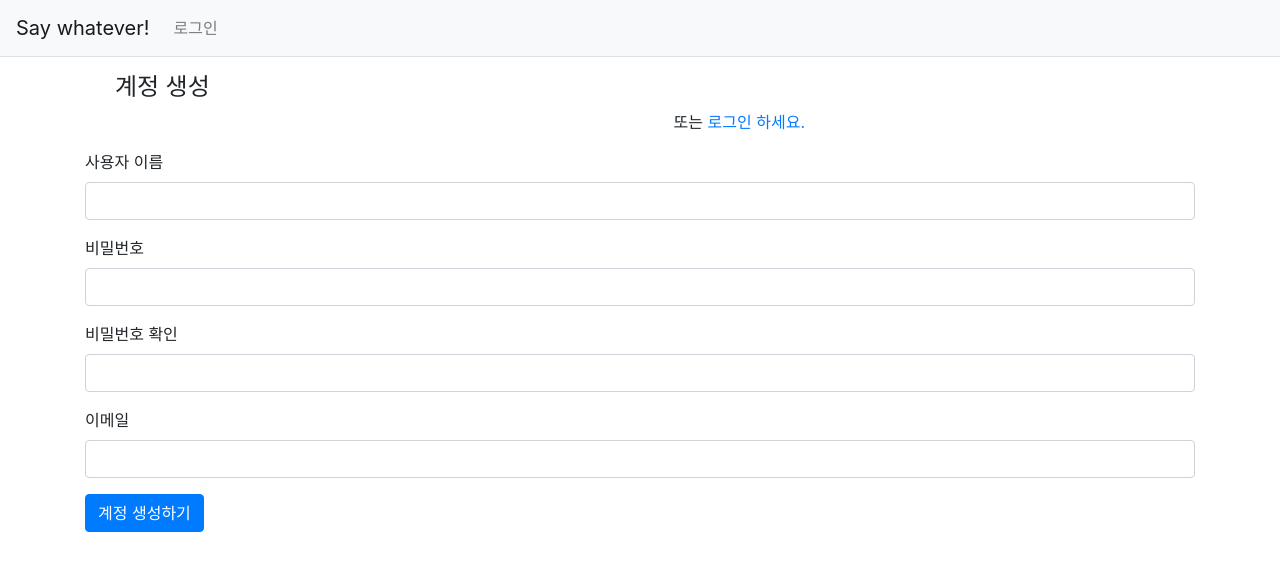
After one commit to HyeonYeong-Rose/django_board, a Django app: page /member/signup/ in a window 1280 px wide. The commit adds this page. Shown: the top 571 px of the page. Run offline with Django 3.2, Linux system fonts and the light colour scheme; parts of the project's set-up code (start-up, migrations or seed data) failed here and were passed over; some libraries are stand-ins or nearby versions.

Commit message:
membership

```diff
--- /dev/null
+++ b/member/forms.py
@@ -0,0 +1,11 @@
+from socket import fromshare
+from django import forms
+from django.contrib.auth.forms import UserCreationForm
+from django.contrib.auth.models import User
+
+class UserForm(UserCreationForm):
+    email = forms.EmailField(label = "이메일")
+
+    class Meta:
+        model = User
+        fields = ("username","password1","password2","email")
--- a/member/urls.py
+++ b/member/urls.py
@@ -1,5 +1,6 @@
 from django.urls import path
 from django.contrib.auth import views as auth_views
+from . import views
 app_name = 'member'
 urlpatterns = [
     path('login/',
@@ -10,4 +11,5 @@ urlpatterns = [
         auth_views.LogoutView.as_view(),
         name='logout'
     ),
+    path('signup/', views.signup, name='signup'),
 ]
--- a/member/views.py
+++ b/member/views.py
@@ -1,3 +1,18 @@
-from django.shortcuts import render
+from django.contrib.auth import authenticate, login
+from django.shortcuts import render, redirect
+from .forms import UserForm
 
 # Create your views here.
+def signup(request):
+    form = UserForm(request.POST)
+    if request.method == "POST":
+        form.save()
+        username = form.cleaned_data.get('username')
+        raw_password = form.cleaned_data.get('password1')
+        user = authenticate(username=username, password=raw_password)
+        login(request, user)
+        return redirect('index')
+
+    else:
+        form = UserForm()
+    return render(request, 'member/signup.html', {'form': form})
--- /dev/null
+++ b/templates/member/signup.html
@@ -0,0 +1,38 @@
+{% extends "base.html" %}
+{% block content %}
+<div class="container my-3">
+    <div class = "container my-3">
+        <div class="col-4">
+            <h4>계정 생성</h4>
+        </div>
+        <div class="col-8 text-right">
+            <span>또는 <a href="{% url 'member:signup' %}">로그인 하세요.</a></span>
+        </div>
+    </div>
+    <form method="post" class="post-form" action="{% url 'member:login' %}">
+        {% csrf_token %}
+        {% include "form_errors.html" %}
+        <div class="form-group">
+            <label for="username">사용자 이름</label>
+            <input type="text" class="form-control" name="username" id="username"
+                   value="{{ form.username.value|default_if_none:'' }}">
+        </div>
+        <div class="form-group">
+            <label for="password">비밀번호</label>
+            <input type="password" class="form-control" name="password1" id="password1"
+                   value="{{ form.password1.value|default_if_none:'' }}">
+        </div>
+        <div class="form-group">
+            <label for="password">비밀번호 확인</label>
+            <input type="password" class="form-control" name="password2" id="password2"
+                   value="{{ form.password2.value|default_if_none:'' }}">
+        </div>
+        <div class="form-group">
+            <label for="password">이메일</label>
+            <input type="text" class="form-control" name="email" id="email"
+                   value="{{ form.email.value|default_if_none:'' }}">
+        </div>
+        <button type="submit" class="btn btn-primary">계정 생성하기</button>
+    </form>
+</div>
+{% endblock %}
```
Also changed, not shown: templates/member/login.html (+8 -0 lines).
